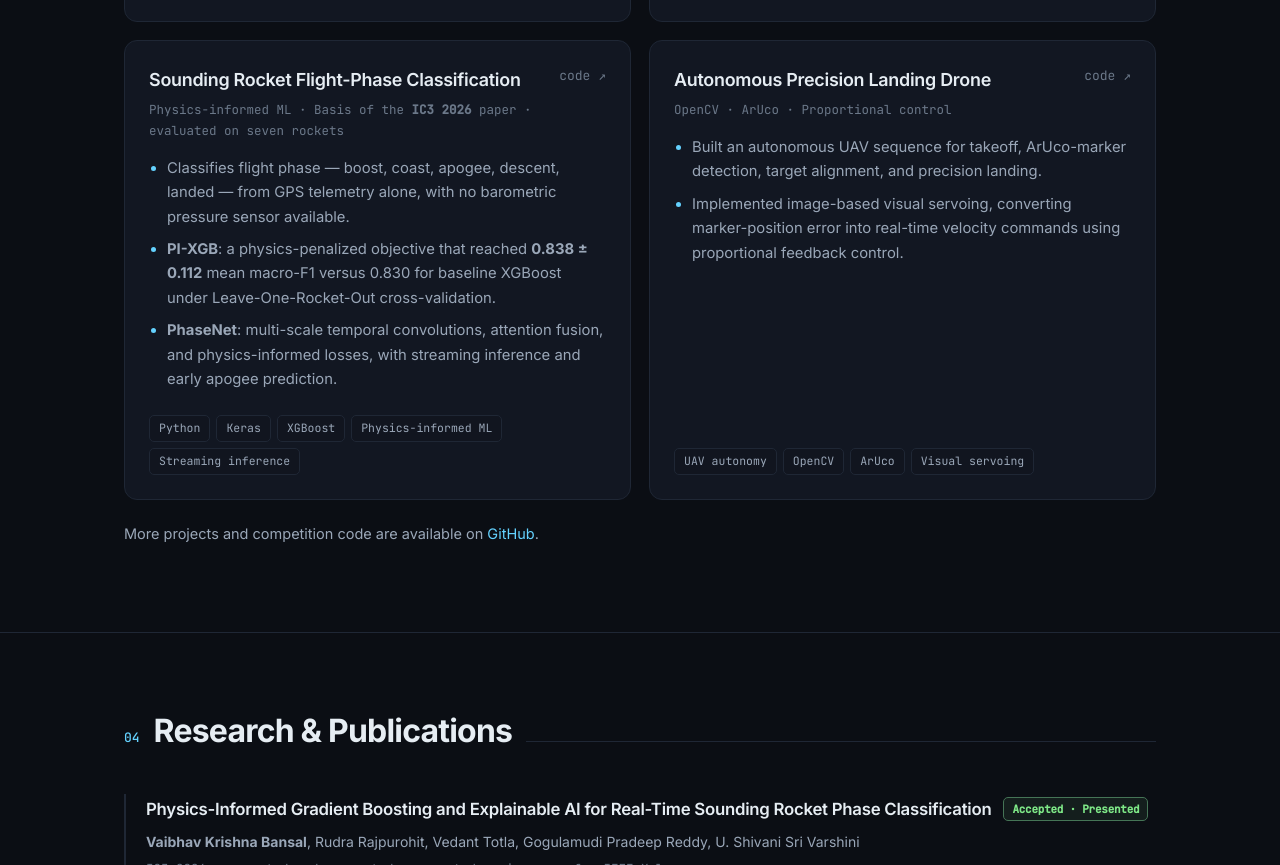
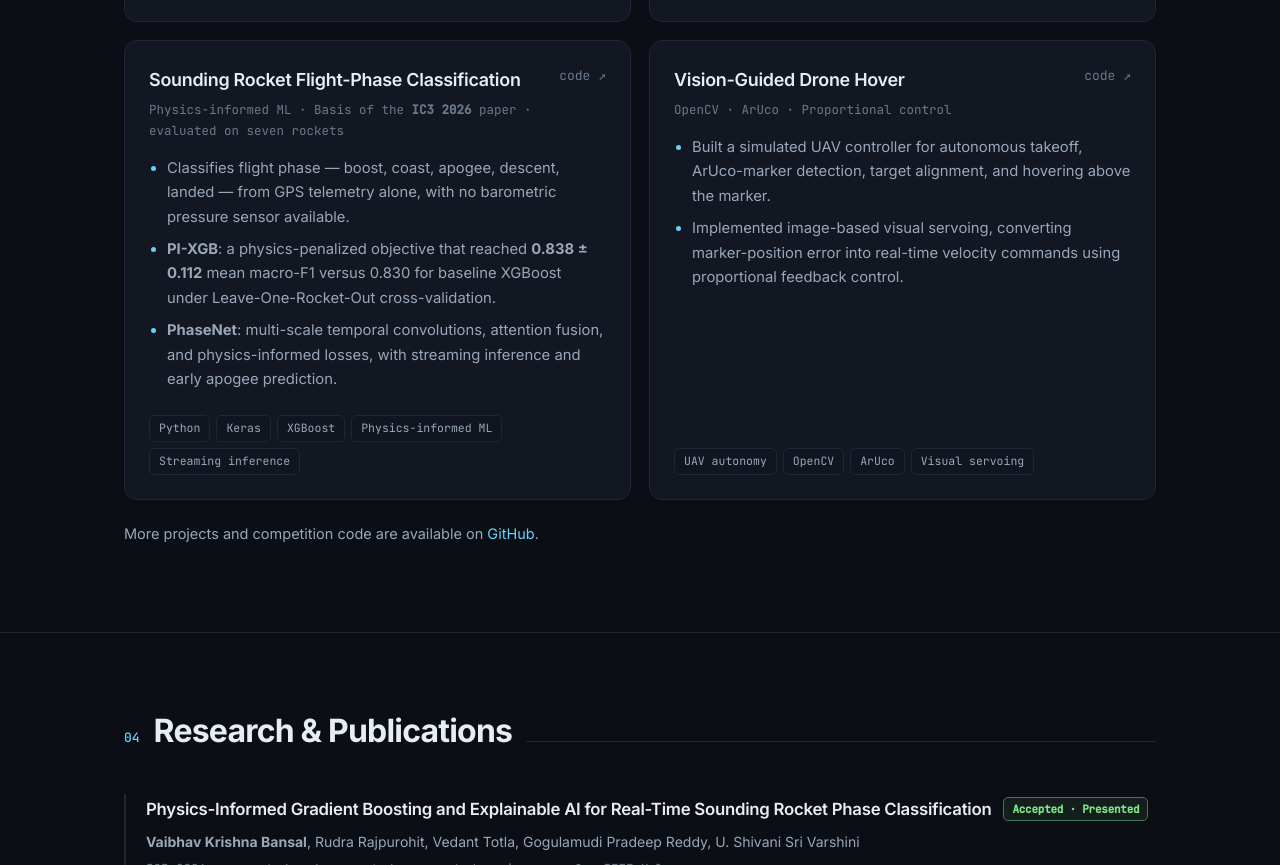
Before and after one commit to VaibhavBansal05/VaibhavBansal05.github.io, a plain HTML site: page index.html in a window 1280 px wide. Shown: the part 3050-3915 px from the top of the page. Drawn offline with Linux system fonts and the light colour scheme.

Commit message:
Correct drone project description in portfolio

```diff
--- a/index.html
+++ b/index.html
@@ -407,12 +407,12 @@ footer{
 
     <article class="card">
       <div class="card-top">
-        <h3>Autonomous Precision Landing Drone</h3>
+        <h3>Vision-Guided Drone Hover</h3>
         <a class="icon-link" href="https://github.com/VaibhavBansal05/Precision_Hover_Drone" target="_blank" rel="noopener">code ↗</a>
       </div>
       <p class="tl-meta">OpenCV · ArUco · Proportional control</p>
       <ul class="bullets">
-        <li>Built an autonomous UAV sequence for takeoff, ArUco-marker detection, target alignment, and precision landing.</li>
+        <li>Built a simulated UAV controller for autonomous takeoff, ArUco-marker detection, target alignment, and hovering above the marker.</li>
         <li>Implemented image-based visual servoing, converting marker-position error into real-time velocity commands using proportional feedback control.</li>
       </ul>
       <div class="tags"><span class="tag">UAV autonomy</span><span class="tag">OpenCV</span><span class="tag">ArUco</span><span class="tag">Visual servoing</span></div>
```
